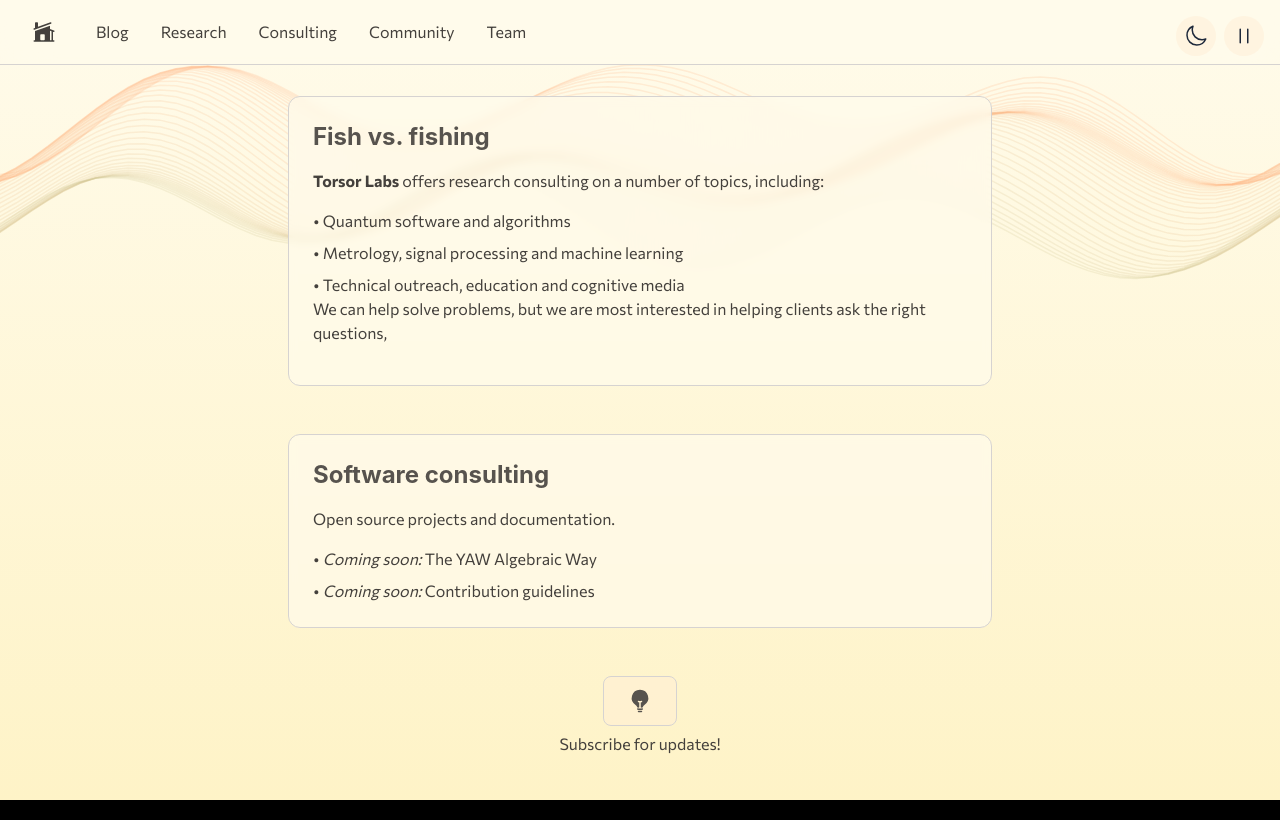
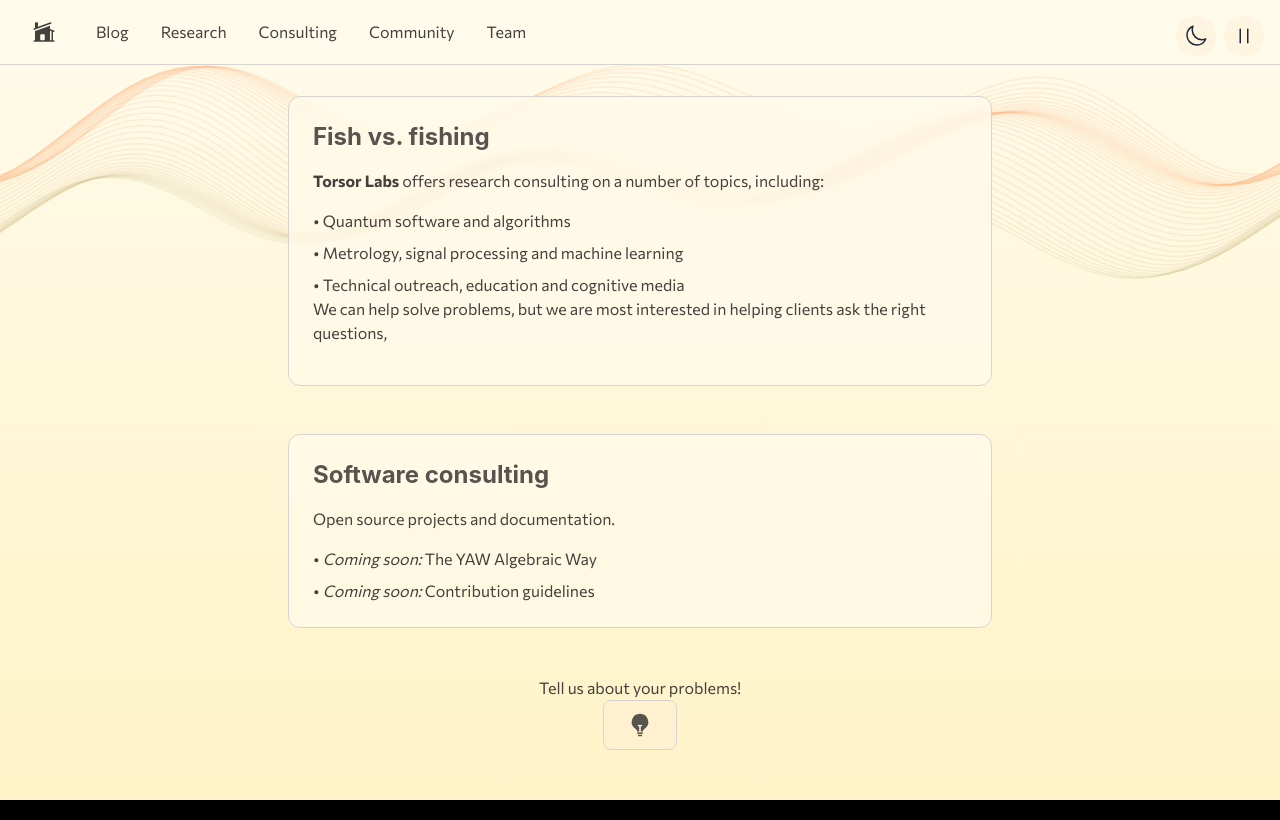
Before and after one commit to torsor-io/torsor-io, a React (Create React App) app: page /#/consulting in a window 1280 px wide. Built offline with nearby package versions, Linux system fonts and the light colour scheme; the HTML template or start-up script is replaced by a standard one.

Commit message:
Update icons

```diff
--- a/src/components/AboutPage/index.js
+++ b/src/components/AboutPage/index.js
@@ -3,7 +3,7 @@ import WaveBackground from '../shared/WaveBackground';
 import { motion, AnimatePresence } from 'framer-motion';
 import { useLocation } from 'react-router-dom';
 import { useEffect } from 'react';
-import { PuzzlePieceIcon } from '@heroicons/react/24/outline';
+import { PuzzlePieceIcon } from '@heroicons/react/24/solid';
 import Navbar from '../shared/Navbar';
 import Footer from '../shared/Footer';
 import LogoDay from '../../assets/logoday.png';
--- a/src/components/ConsultingPage/index.js
+++ b/src/components/ConsultingPage/index.js
@@ -98,12 +98,13 @@ const ConsultingPage = ({ isDark, setIsDark, waveState, setWaveState }) => {
 
             {/* Subscribe Section */}
           <div className={`text-med text-center ${subtleText}`}>
+	  <p>Tell us about your problems!</p>
 	  <a
   href="mailto:consulting@torsor.io" className={`inline-block ${buttonBg} ${textColor} text-l px-6 py-3 rounded-lg transition-colors border ${borderColor}`}
 >
             <LightBulbIcon className={`h-6 w-6  ${textColor}`} />
           </a>
-	  <p>Subscribe for updates!</p>
+
 	  </div>
 	 </motion.div>
 	  </main>
--- a/src/components/ResearchPage/index.js
+++ b/src/components/ResearchPage/index.js
@@ -112,14 +112,14 @@ const ResearchPage = ({ isDark, setIsDark, waveState, setWaveState }) => {
 
             {/* Existing Subscribe Section */}
             <div className={`text-med text-center ${subtleText}`}>
-              <br/>
+          <br/>
+	  <p>Subscribe for updates!</p>
               <a
                 href="mailto:research@torsor.io"
                 className={`inline-block ${buttonBg} ${textColor} text-l px-6 py-3 rounded-lg transition-colors border ${borderColor}`}
               >
                 <AcademicCapIcon className={`h-6 w-6 ${textColor}`} />
               </a>
-              <p>Subscribe for updates!</p>
             </div>
           </motion.div>
         </main>
```
